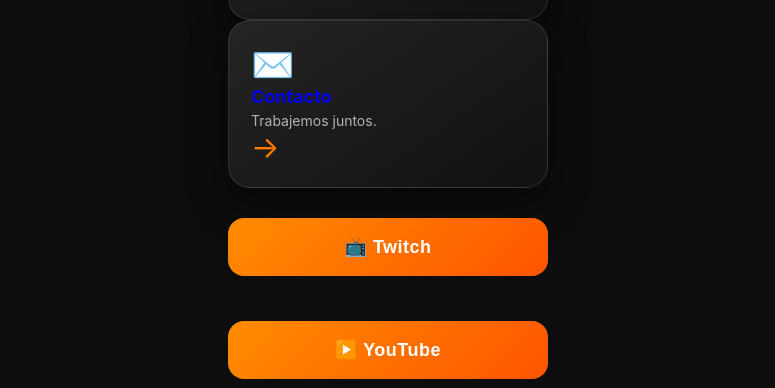
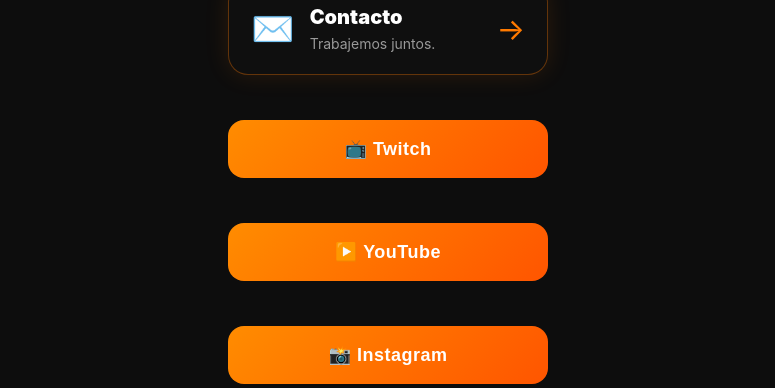
Before and after one commit to duroconbrayan/duro-web, a plain HTML site: page index.html in a window 1280 px wide. Shown: the part 777-1165 px from the top of the page, without its empty margins (252-1027 px from the left). Drawn offline with Linux system fonts and the light colour scheme.

Commit message:
Update style.css

```diff
--- a/style.css
+++ b/style.css
@@ -305,21 +305,24 @@
 
 .feature-card {
 
-background:
-linear-gradient(
-145deg,
-#242424,
-#111
-);
+    background: #0f0f0f;
 
-border: 1px solid rgba(255,255,255,0.12);
+    border: 1px solid rgba(255,122,0,0.35);
 
-border-radius: 22px;
+    border-radius: 20px;
 
-padding: 22px;
+    padding: 22px;
 
-box-shadow:
-0 15px 40px rgba(0,0,0,0.45);
+    display: flex;
+    align-items: center;
+    gap: 15px;
+
+    margin-bottom: 15px;
+
+    transition: .3s;
+
+    box-shadow:
+    0 0 25px rgba(255,122,0,0.12);
 
 }
 
@@ -344,16 +347,22 @@
 
     margin: 0;
 
-    font-size: 18px;
+    font-size: 20px;
+
+    color: white;
+
+    font-weight: 900;
 
 }
 
 
 .feature-card p {
 
-    margin: 5px 0 0;
+    margin: 6px 0 0;
 
     font-size: 14px;
+
+    color: #999;
 
 }
 
```
